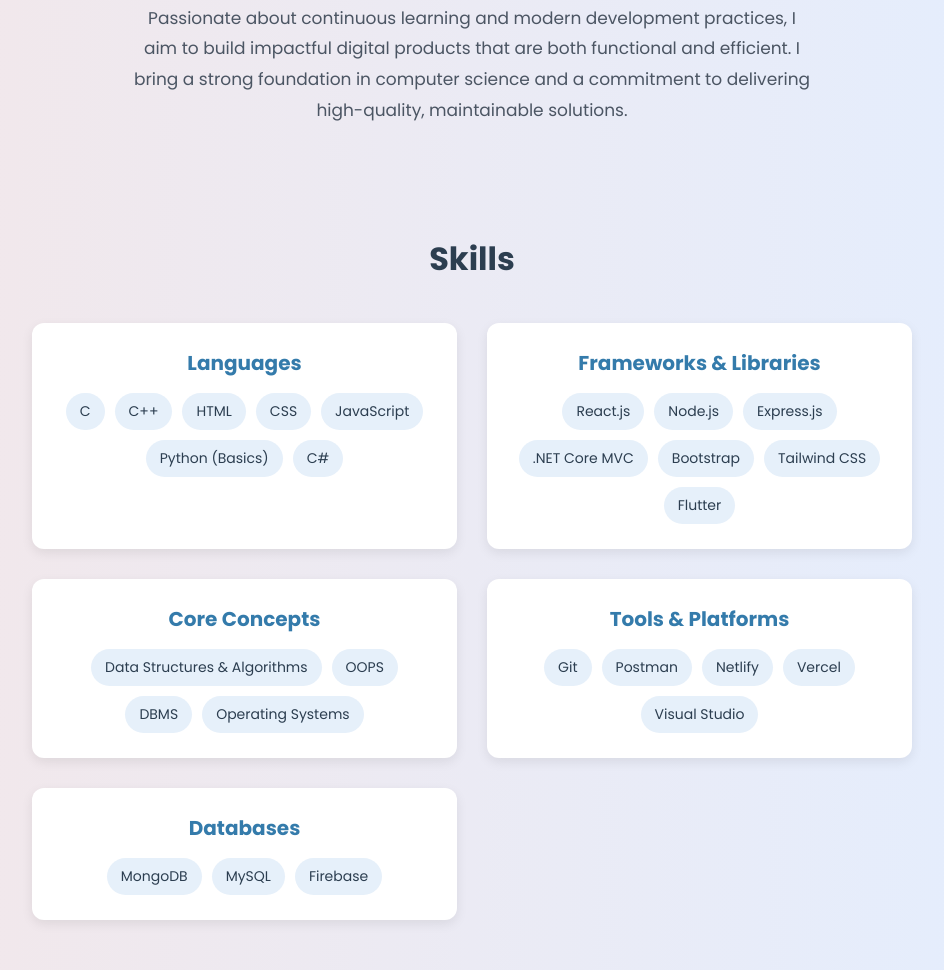
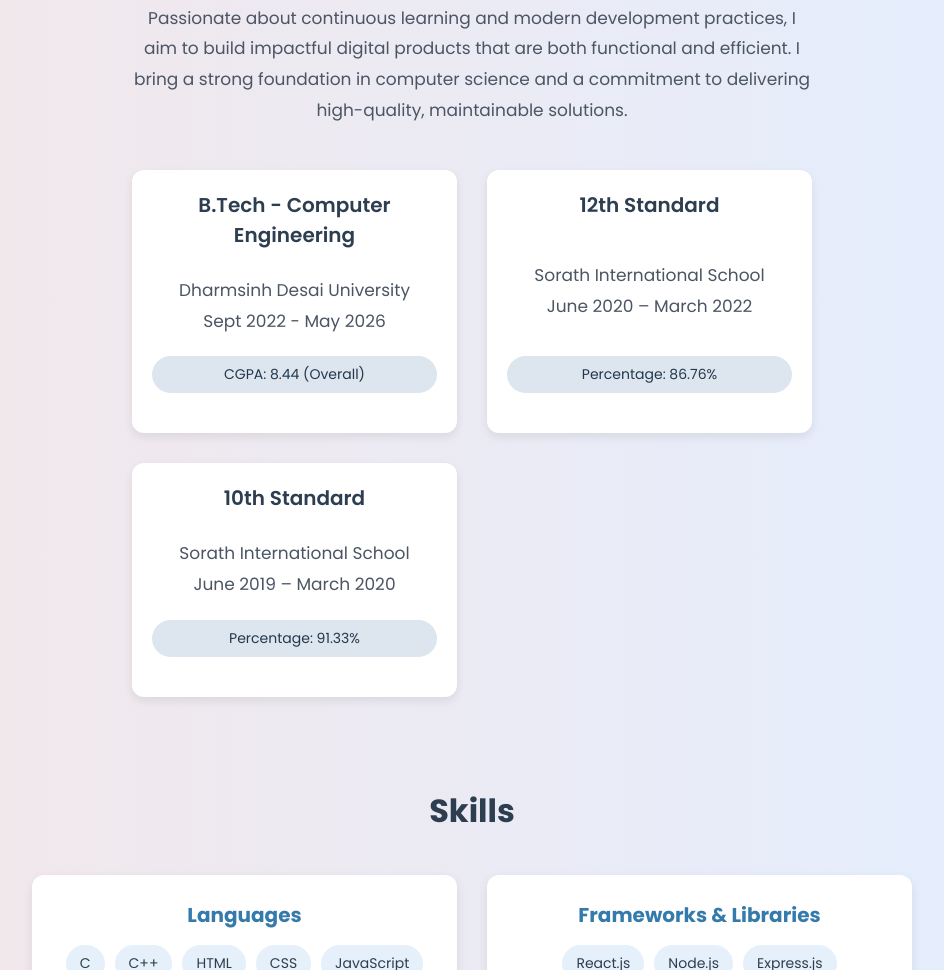
Before and after one commit to MeetAntala45/Portfolio-MeetAntala, a plain HTML site: page index.html in a window 1280 px wide. Shown: the part 971-1941 px from the top of the page, without its empty margins (168-1112 px from the left). Drawn offline with nearby package versions, Linux system fonts and the light colour scheme.

Commit message:
Changes Done

```diff
--- a/index.html
+++ b/index.html
@@ -86,6 +86,32 @@
         efficient. I bring a strong foundation in computer science and a
         commitment to delivering high-quality, maintainable solutions.
       </p>
+      <br/>
+      <div class="education-section">
+        <div class="education-card">
+          <h4>B.Tech - Computer Engineering</h4>
+          <p>Dharmsinh Desai University<br />Sept 2022 - May 2026</p>
+          <span>CGPA: 8.44 (Overall)</span>
+        </div>
+
+        <div class="education-card">
+          <h4>12th Standard</h4>
+          <p>
+            Sorath International School<br />June
+            2020 – March 2022
+          </p>
+          <span>Percentage: 86.76%</span>
+        </div>
+
+        <div class="education-card">
+          <h4>10th Standard</h4>
+          <p>
+           Sorath International School<br />June 2019 –
+            March 2020
+          </p>
+          <span>Percentage: 91.33%</span>
+        </div>
+      </div>
     </section>
 
     <section id="skills">
--- a/style.css
+++ b/style.css
@@ -70,6 +70,50 @@ nav ul li a:hover {
   color: #3498db;
 }
 
+.education-section {
+  display: grid;
+  grid-template-columns: repeat(auto-fit, minmax(280px, 1fr));
+  gap: 30px;
+}
+
+
+.education-card {
+  background: #ffffff;
+  border-radius: 12px;
+  padding: 20px;
+  padding-bottom: 40px;
+  box-shadow: 0 4px 10px rgba(0,0,0,0.08);
+  transition: transform 0.3s ease;
+  display: flex;
+  flex-direction: column;
+  justify-content: space-between;
+  height: auto;
+  box-sizing: border-box;
+  text-align: center;
+}
+
+.education-card h4 {
+  font-size: 20px;
+  font-weight: 600;
+color: #2c3e50;
+  margin-bottom: 5px;
+}
+
+.education-card p {
+  font-size: 16px;
+  color: #000000;
+  margin-bottom: 5px;
+}
+
+.education-card span {
+  background-color: #dde6ee;
+  color: #22374d;
+  font-size: 14px;
+  padding: 8px 14px;
+  border-radius: 20px;
+  font-weight: 500;
+  transition: background-color 0.3s ease, color 0.3s ease;
+}
 
 
 section {
@@ -522,6 +566,18 @@ section {
   text-align: center;
   margin: 0px 20px;
 }
+.education-card {
+  background: #ffffff;
+  border-radius: 12px;
+  padding: 25px;
+  box-shadow: 0 4px 12px rgba(0, 0, 0, 0.08);
+  transition: transform 0.3s ease, box-shadow 0.3s ease;
+  display: flex;
+  flex-direction: column;
+  align-items: center;
+  text-align: center;
+  margin: 0px 20px;
+}
   .footer-container {
     flex-direction: column;
     gap: 0px;
```
